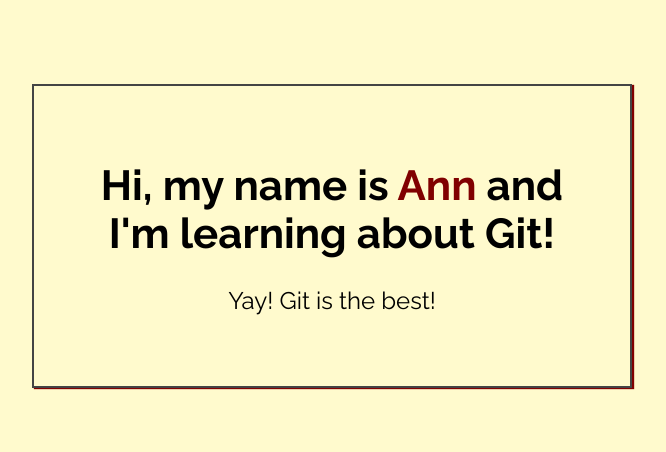
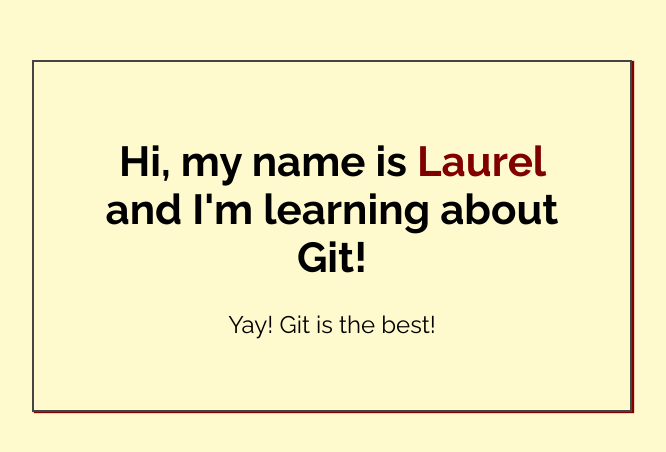
Before and after one commit to RCBond/my-first-repo, a plain HTML site: page index.html in a window 1280 px wide. Shown: the part 164-616 px from the top of the page, without its empty margins (308-974 px from the left). Drawn offline with Linux system fonts and the light colour scheme.

Commit message:
added name to index.html

```diff
--- a/index.html
+++ b/index.html
@@ -14,7 +14,7 @@
 <body>
 
     <div class="greeting">
-        <h1>Hi, my name is <span class="highlight">Ann</span> and I'm learning about Git! </h1>
+        <h1>Hi, my name is <span class="highlight">Laurel</span> and I'm learning about Git! </h1>
 
         <p>Yay! Git is the best!</p>
     </div>
```
